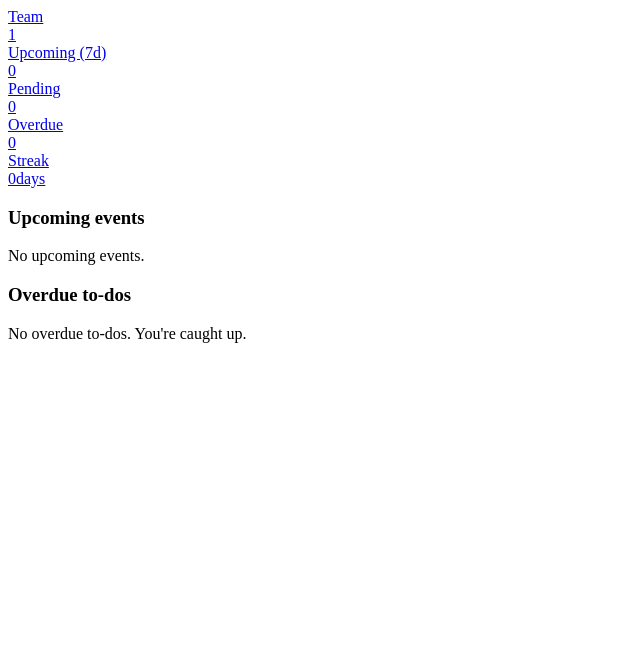
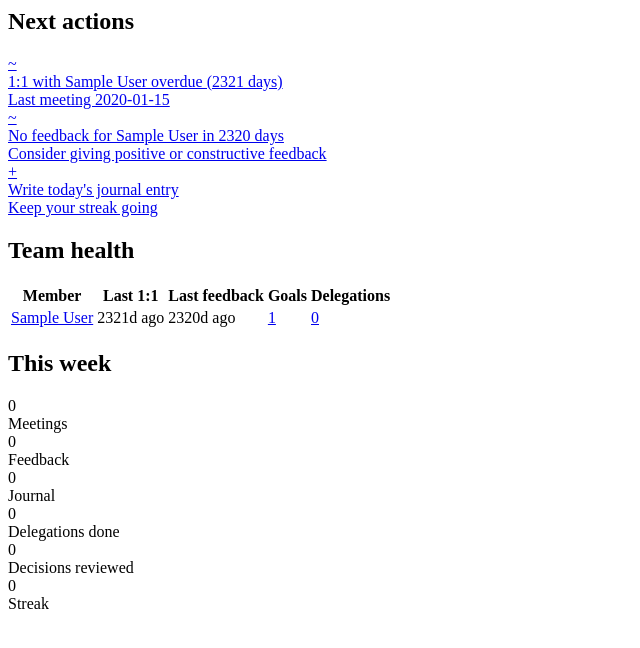
Before and after one commit to toddaerickson/manager-tool, a Django app: page /dashboard/panels/overview/ in a window 1280 px wide. Shown: the top 648 px of the page, without its empty margins (0-640 px from the left). Run offline with Django 5.2, Linux system fonts and the light colour scheme; a user stored in the database is signed in; tables that the repository leaves empty hold one stand-in row (values such as "Sample post"); some libraries are stand-ins or nearby versions.

Commit message:
feat(django): Dashboard redesign — action queue, team health, weekly recap (#83)
Replace the stat-card dashboard with three actionable sections:

1. Next Actions — prioritized queue of things to do now:
   - Overdue to-dos and delegation check-ins
   - Decisions due for review
   - Meeting cadence alerts (14+ days since last 1:1)
   - Feedback staleness (30+ days per member)
   - Journal streak nudge
   Each item is a clickable link to the relevant page.

2. Team Health — per-direct status table:
   - Days since last 1:1 (green/yellow/red dots)
   - Days since last feedback (green/yellow/red dots)
   - Open goals count (linked to filtered view)
   - Active delegations count (linked to filtered view)

3. Weekly Recap — last 7 days summary:
   - Meetings held, feedback given (+/-), journal entries
   - Delegations completed, decisions reviewed, streak

Removed: Phase card, manager ID display, duplicate upcoming events list,
stale overdue-todos list (now in Next Actions with links).

Co-authored-by: Claude Opus 4.6 (1M context) <noreply@anthropic.com>

```diff
--- a/manager-tool-django/core/views/events.py
+++ b/manager-tool-django/core/views/events.py
@@ -298,57 +298,207 @@ def events_send_invite(request, event_id: int):
 
 @login_required
 def dashboard_overview(request):
-    """HTMX partial — returns the overview panel HTML fragment.
+    """HTMX partial — actionable dashboard with three sections:
+    1. Next Actions — prioritized queue of things to do right now
+    2. Team Health — per-direct status indicators
+    3. Weekly Recap — what happened in the last 7 days
+    """
+    from django.db.models import Max, Count, Q
+    from core.models import (
+        Decision, Delegation, Feedback, Goal, JournalEntry, RunningNote,
+    )
 
-    Mirrors the Streamlit `_dashboard_bundle` pattern (one cached call per
-    manager_id) but with lazy loading so the page shell renders before
-    any DB work happens.
-
-    Panels use data from completed Phase 5 pages: team members, events,
-    todos, journal. Coaching/AI panels deferred to Phase 6.
-    """
     if request.manager is None:
         return HttpResponseForbidden("No manager profile.")
     mid = request.manager.id
-    today_iso = date.today().isoformat()
-    week_end_iso = (date.today() + timedelta(days=7)).isoformat()
+    today = date.today()
+    today_iso = today.isoformat()
+    week_ago_iso = (today - timedelta(days=7)).isoformat()
 
-    # Quick stats
-    team_count = TeamMember.objects.active_for_manager(mid).count()
-    upcoming_events = (
+    members = list(TeamMember.objects.active_for_manager(mid).order_by("name"))
+
+    # ── Next Actions ─────────────────────────────────────────
+    actions = []
+
+    # Overdue to-dos
+    overdue_todos = (
+        ActionItem.objects.for_manager(mid)
+        .filter(status="pending", due_date__isnull=False, due_date__lt=today_iso)
+        .order_by("due_date")[:5]
+    )
+    for t in overdue_todos:
+        actions.append({
+            "urgency": 1, "icon": "!",
+            "text": f"Overdue: {t.description[:50]}",
+            "detail": f"Due {t.due_date}",
+            "url": "/todos/",
+        })
+
+    # Overdue delegation check-ins
+    overdue_delegations = (
+        Delegation.objects.for_manager(mid)
+        .filter(status="active", check_in_date__isnull=False, check_in_date__lt=today_iso)
+        .select_related("team_member")[:5]
+    )
+    for d in overdue_delegations:
+        name = d.team_member.name if d.team_member else "unassigned"
+        actions.append({
+            "urgency": 2, "icon": "!",
+            "text": f"Delegation check-in overdue: {d.task[:40]}",
+            "detail": f"{name} — due {d.check_in_date}",
+            "url": f"/delegations/{d.id}/edit/",
+        })
+
+    # Decisions due for review
+    decisions_due = (
+        Decision.objects.for_manager(mid)
+        .filter(status="active", review_date__isnull=False, review_date__lte=today_iso)
+        [:5]
+    )
+    for d in decisions_due:
+        actions.append({
+            "urgency": 3, "icon": "?",
+            "text": f"Decision due for review: {d.title[:40]}",
+            "detail": f"Review date {d.review_date}",
+            "url": f"/decisions/{d.id}/edit/",
+        })
+
+    # Meeting cadence — members with no meeting in 14+ days
+    cadence_qs = (
         Event.objects.for_manager(mid)
-        .filter(status="scheduled", scheduled_date__gte=today_iso)
+        .filter(status__in=["completed", "scheduled"], scheduled_date__lte=today_iso)
+        .values("team_member_id")
+        .annotate(last_date=Max("scheduled_date"))
     )
-    upcoming_count = upcoming_events.filter(
-        scheduled_date__lt=week_end_iso,
-    ).count()
-    pending_todos = (
-        ActionItem.objects.for_manager(mid)
-        .filter(status="pending")
+    cadence_map = {r["team_member_id"]: r["last_date"] for r in cadence_qs}
+    for m in members:
+        last = cadence_map.get(m.id)
+        if last:
+            days = (today - date.fromisoformat(last)).days
+            if days >= 14:
+                actions.append({
+                    "urgency": 4, "icon": "~",
+                    "text": f"1:1 with {m.name} overdue ({days} days)",
+                    "detail": f"Last meeting {last}",
+                    "url": "/events/schedule/",
+                })
+        else:
+            actions.append({
+                "urgency": 4, "icon": "~",
+                "text": f"Never met with {m.name}",
+                "detail": "Schedule a first 1:1",
+                "url": "/events/schedule/",
+            })
+
+    # Feedback staleness — members with no feedback in 30+ days
+    fb_qs = (
+        Feedback.objects.for_manager(mid)
+        .values("team_member_id")
+        .annotate(last_at=Max("created_at"))
     )
-    pending_count = pending_todos.count()
-    overdue_todos = pending_todos.filter(
-        due_date__isnull=False, due_date__lt=today_iso,
+    fb_map = {r["team_member_id"]: r["last_at"] for r in fb_qs}
+    for m in members:
+        last_fb = fb_map.get(m.id)
+        if last_fb:
+            from django.utils import timezone as _tz
+            days_fb = (_tz.now() - last_fb).days
+            if days_fb >= 30:
+                actions.append({
+                    "urgency": 5, "icon": "~",
+                    "text": f"No feedback for {m.name} in {days_fb} days",
+                    "detail": "Consider giving positive or constructive feedback",
+                    "url": f"/feedback/?member={m.id}",
+                })
+        else:
+            actions.append({
+                "urgency": 5, "icon": "~",
+                "text": f"No feedback recorded for {m.name}",
+                "detail": "Start with positive feedback",
+                "url": f"/feedback/?member={m.id}",
+            })
+
+    # Journal streak
+    streak = _journal_streak(mid, today_iso)
+    if streak == 0:
+        actions.append({
+            "urgency": 6, "icon": "+",
+            "text": "Write today's journal entry",
+            "detail": "Keep your streak going",
+            "url": "/journal/",
+        })
+
+    actions.sort(key=lambda a: a["urgency"])
+
+    # ── Team Health ──────────────────────────────────────────
+    # Per-member: days since last meeting, days since last feedback,
+    # open goals count, active delegations count
+    goal_counts = dict(
+        Goal.objects.for_manager(mid)
+        .values("team_member_id")
+        .annotate(c=Count("id"))
+        .values_list("team_member_id", "c")
     )
-    overdue_count = overdue_todos.count()
-    streak = _journal_streak(mid, today_iso)
+    del_counts = dict(
+        Delegation.objects.for_manager(mid)
+        .filter(status="active")
+        .values("team_member_id")
+        .annotate(c=Count("id"))
+        .values_list("team_member_id", "c")
+    )
+    team_health = []
+    for m in members:
+        last_meeting = cadence_map.get(m.id)
+        meeting_days = None
+        if last_meeting:
+            meeting_days = (today - date.fromisoformat(last_meeting)).days
 
-    # Lists for detail sections
-    next_events = (
-        upcoming_events
-        .select_related("team_member")
-        .order_by("scheduled_date", "scheduled_time")[:5]
-    )
-    overdue_list = overdue_todos.order_by("due_date")[:5]
+        last_fb = fb_map.get(m.id)
+        fb_days = None
+        if last_fb:
+            from django.utils import timezone as _tz
+            fb_days = (_tz.now() - last_fb).days
+
+        team_health.append({
+            "name": m.name,
+            "id": m.id,
+            "meeting_days": meeting_days,
+            "meeting_status": "red" if meeting_days is None or meeting_days > 14 else ("yellow" if meeting_days > 7 else "green"),
+            "fb_days": fb_days,
+            "fb_status": "red" if fb_days is None or fb_days > 30 else ("yellow" if fb_days > 14 else "green"),
+            "goals": goal_counts.get(m.id, 0),
+            "delegations": del_counts.get(m.id, 0),
+        })
+
+    # ── Weekly Recap ─────────────────────────────────────────
+    recap = {
+        "meetings": Event.objects.for_manager(mid).filter(
+            status__in=["completed", "scheduled"],
+            scheduled_date__gte=week_ago_iso, scheduled_date__lte=today_iso,
+        ).count(),
+        "feedback_positive": Feedback.objects.for_manager(mid).filter(
+            created_at__date__gte=week_ago_iso, feedback_type="positive",
+        ).count(),
+        "feedback_constructive": Feedback.objects.for_manager(mid).filter(
+            created_at__date__gte=week_ago_iso, feedback_type="constructive",
+        ).count(),
+        "journal_entries": JournalEntry.objects.for_manager(mid).filter(
+            entry_date__gte=week_ago_iso,
+        ).count(),
+        "delegations_completed": Delegation.objects.for_manager(mid).filter(
+            status="completed", completed_at__date__gte=week_ago_iso,
+        ).count(),
+        "decisions_reviewed": Decision.objects.for_manager(mid).filter(
+            status__in=["validated", "revised", "reversed"],
+            updated_at__date__gte=week_ago_iso,
+        ).count(),
+    }
+    recap["feedback_total"] = recap["feedback_positive"] + recap["feedback_constructive"]
 
     ctx = {
-        "team_member_count": team_count,
-        "upcoming_count": upcoming_count,
-        "pending_count": pending_count,
-        "overdue_count": overdue_count,
+        "actions": actions,
+        "team_health": team_health,
+        "recap": recap,
         "streak": streak,
-        "next_events": next_events,
-        "overdue_list": overdue_list,
         "today_iso": today_iso,
     }
     return render(request, "_partials/dashboard_overview.html", ctx)
--- a/manager-tool-django/templates/_partials/dashboard_overview.html
+++ b/manager-tool-django/templates/_partials/dashboard_overview.html
@@ -1,71 +1,105 @@
-{# HTMX partial — returned by core.views.dashboard_overview. #}
+{# HTMX partial — returned by core.views.events.dashboard_overview #}
 
-{# ---- Quick stats cards ---- #}
-<div class="grid grid-cols-2 sm:grid-cols-5 gap-4 mb-6">
-  <a href="{% url 'team' %}" class="block hover:ring-2 hover:ring-slate-300 rounded-lg transition">
-    <div class="text-xs uppercase tracking-wider text-slate-500">Team</div>
-    <div class="text-3xl font-semibold mt-1">{{ team_member_count }}</div>
+{# ---- 1. Next Actions ---- #}
+<section class="mb-8">
+  <h2 class="text-sm font-semibold text-slate-700 mb-3">Next actions</h2>
+  {% if actions %}
+  <div class="space-y-2">
+    {% for a in actions %}
+    <a href="{{ a.url }}" class="block bg-white rounded-lg border border-slate-200 px-4 py-3 hover:bg-slate-50 transition">
+      <div class="flex items-center gap-3">
+        <span class="w-6 h-6 flex items-center justify-center rounded-full text-xs font-bold shrink-0
+          {% if a.icon == '!' %}bg-red-100 text-red-700{% elif a.icon == '?' %}bg-amber-100 text-amber-700{% elif a.icon == '~' %}bg-blue-100 text-blue-700{% else %}bg-slate-100 text-slate-600{% endif %}">
+          {{ a.icon }}
+        </span>
+        <div class="min-w-0">
+          <div class="text-sm font-medium text-slate-800 truncate">{{ a.text }}</div>
+          <div class="text-xs text-slate-500">{{ a.detail }}</div>
+        </div>
+      </div>
     </a>
-  <a href="{% url 'events-upcoming' %}" class="block hover:ring-2 hover:ring-slate-300 rounded-lg transition">
-    <div class="text-xs uppercase tracking-wider text-slate-500">Upcoming (7d)</div>
-    <div class="text-3xl font-semibold mt-1">{{ upcoming_count }}</div>
-  </a>
-  <a href="{% url 'todos' %}" class="block hover:ring-2 hover:ring-slate-300 rounded-lg transition">
-    <div class="text-xs uppercase tracking-wider text-slate-500">Pending</div>
-    <div class="text-3xl font-semibold mt-1">{{ pending_count }}</div>
-  </a>
-  <a href="{% url 'todos' %}" class="block hover:ring-2 hover:ring-slate-300 rounded-lg transition">
-    <div class="text-xs uppercase tracking-wider text-slate-500">Overdue</div>
-    <div class="text-3xl font-semibold mt-1 {% if overdue_count %}text-red-600{% endif %}">{{ overdue_count }}</div>
-  </a>
-  <a href="{% url 'journal' %}" class="block hover:ring-2 hover:ring-slate-300 rounded-lg transition">
-    <div class="text-xs uppercase tracking-wider text-slate-500">Streak</div>
-    <div class="text-3xl font-semibold mt-1">{{ streak }}<span class="text-base ml-1">day{{ streak|pluralize }}</span></div>
-  </a>
+    {% endfor %}
   </div>
+  {% else %}
+  <div class="bg-emerald-50 border border-emerald-200 rounded-lg px-4 py-3 text-sm text-emerald-800">
+    All clear. No actions needed right now.
+  </div>
+  {% endif %}
+</section>
 
-{# ---- Detail sections ---- #}
-<div class="grid grid-cols-1 md:grid-cols-2 gap-6">
-
-  {# Upcoming events #}
-  <div>
-    <h3 class="text-sm font-semibold text-slate-700 mb-2">Upcoming events</h3>
-    {% if next_events %}
-    <table class="min-w-full text-sm">
-      <tbody class="divide-y divide-slate-100">
-        {% for ev in next_events %}
+{# ---- 2. Team Health ---- #}
+{% if team_health %}
+<section class="mb-8">
+  <h2 class="text-sm font-semibold text-slate-700 mb-3">Team health</h2>
+  <table class="min-w-full bg-white rounded-lg border border-slate-200 overflow-hidden">
+    <thead class="bg-slate-50 text-left text-xs uppercase tracking-wider text-slate-500">
       <tr>
-          <td class="py-1.5 pr-3 tabular-nums text-slate-500">{{ ev.scheduled_date }}{% if ev.scheduled_time %} {{ ev.scheduled_time }}{% endif %}</td>
-          <td class="py-1.5">
-            <a href="{% url 'events-detail' ev.id %}" class="text-slate-800 hover:underline">{{ ev.title }}</a>
-            {% if ev.team_member %}<span class="text-xs text-slate-500 ml-1">with {{ ev.team_member.name }}</span>{% endif %}
+        <th class="px-4 py-2">Member</th>
+        <th class="px-4 py-2">Last 1:1</th>
+        <th class="px-4 py-2">Last feedback</th>
+        <th class="px-4 py-2">Goals</th>
+        <th class="px-4 py-2">Delegations</th>
+      </tr>
+    </thead>
+    <tbody class="divide-y divide-slate-100 text-sm">
+      {% for m in team_health %}
+      <tr>
+        <td class="px-4 py-2 font-medium">
+          <a href="{% url 'notes' %}?member={{ m.id }}" class="text-slate-800 hover:underline">{{ m.name }}</a>
+        </td>
+        <td class="px-4 py-2">
+          <span class="inline-block w-2 h-2 rounded-full mr-1
+            {% if m.meeting_status == 'red' %}bg-red-500{% elif m.meeting_status == 'yellow' %}bg-amber-400{% else %}bg-emerald-500{% endif %}"></span>
+          {% if m.meeting_days != None %}{{ m.meeting_days }}d ago{% else %}Never{% endif %}
+        </td>
+        <td class="px-4 py-2">
+          <span class="inline-block w-2 h-2 rounded-full mr-1
+            {% if m.fb_status == 'red' %}bg-red-500{% elif m.fb_status == 'yellow' %}bg-amber-400{% else %}bg-emerald-500{% endif %}"></span>
+          {% if m.fb_days != None %}{{ m.fb_days }}d ago{% else %}Never{% endif %}
+        </td>
+        <td class="px-4 py-2 tabular-nums">
+          <a href="{% url 'goals' %}?member={{ m.id }}" class="hover:underline">{{ m.goals }}</a>
+        </td>
+        <td class="px-4 py-2 tabular-nums">
+          <a href="{% url 'delegations' %}?member={{ m.id }}" class="hover:underline">{{ m.delegations }}</a>
         </td>
       </tr>
       {% endfor %}
     </tbody>
   </table>
-    {% else %}
-    <p class="text-sm text-slate-400">No upcoming events.</p>
+</section>
+{% endif %}
+
+{# ---- 3. Weekly Recap ---- #}
+<section>
+  <h2 class="text-sm font-semibold text-slate-700 mb-3">This week</h2>
+  <div class="grid grid-cols-2 sm:grid-cols-3 md:grid-cols-6 gap-3">
+    <div class="bg-white rounded-lg border border-slate-200 px-3 py-2 text-center">
+      <div class="text-xl font-semibold">{{ recap.meetings }}</div>
+      <div class="text-xs text-slate-500">Meetings</div>
+    </div>
+    <div class="bg-white rounded-lg border border-slate-200 px-3 py-2 text-center">
+      <div class="text-xl font-semibold">{{ recap.feedback_total }}</div>
+      <div class="text-xs text-slate-500">Feedback</div>
+      {% if recap.feedback_total %}
+      <div class="text-xs text-slate-400">{{ recap.feedback_positive }}+ {{ recap.feedback_constructive }}-</div>
       {% endif %}
     </div>
-
-  {# Overdue to-dos #}
-  <div>
-    <h3 class="text-sm font-semibold text-slate-700 mb-2">Overdue to-dos</h3>
-    {% if overdue_list %}
-    <table class="min-w-full text-sm">
-      <tbody class="divide-y divide-slate-100">
-        {% for t in overdue_list %}
-        <tr>
-          <td class="py-1.5 pr-3 tabular-nums text-red-600">{{ t.due_date }}</td>
-          <td class="py-1.5 text-slate-800">{{ t.description }}</td>
-        </tr>
-        {% endfor %}
-      </tbody>
-    </table>
-    {% else %}
-    <p class="text-sm text-slate-400">No overdue to-dos. You're caught up.</p>
-    {% endif %}
+    <div class="bg-white rounded-lg border border-slate-200 px-3 py-2 text-center">
+      <div class="text-xl font-semibold">{{ recap.journal_entries }}</div>
+      <div class="text-xs text-slate-500">Journal</div>
     </div>
-
+    <div class="bg-white rounded-lg border border-slate-200 px-3 py-2 text-center">
+      <div class="text-xl font-semibold">{{ recap.delegations_completed }}</div>
+      <div class="text-xs text-slate-500">Delegations done</div>
     </div>
+    <div class="bg-white rounded-lg border border-slate-200 px-3 py-2 text-center">
+      <div class="text-xl font-semibold">{{ recap.decisions_reviewed }}</div>
+      <div class="text-xs text-slate-500">Decisions reviewed</div>
+    </div>
+    <div class="bg-white rounded-lg border border-slate-200 px-3 py-2 text-center">
+      <div class="text-xl font-semibold">{{ streak }}</div>
+      <div class="text-xs text-slate-500">Streak</div>
+    </div>
+  </div>
+</section>
```
Also changed, not shown: manager-tool-django/core/tests.py (+27 -17 lines). Lines whose indentation alone changed are shown as unchanged.
